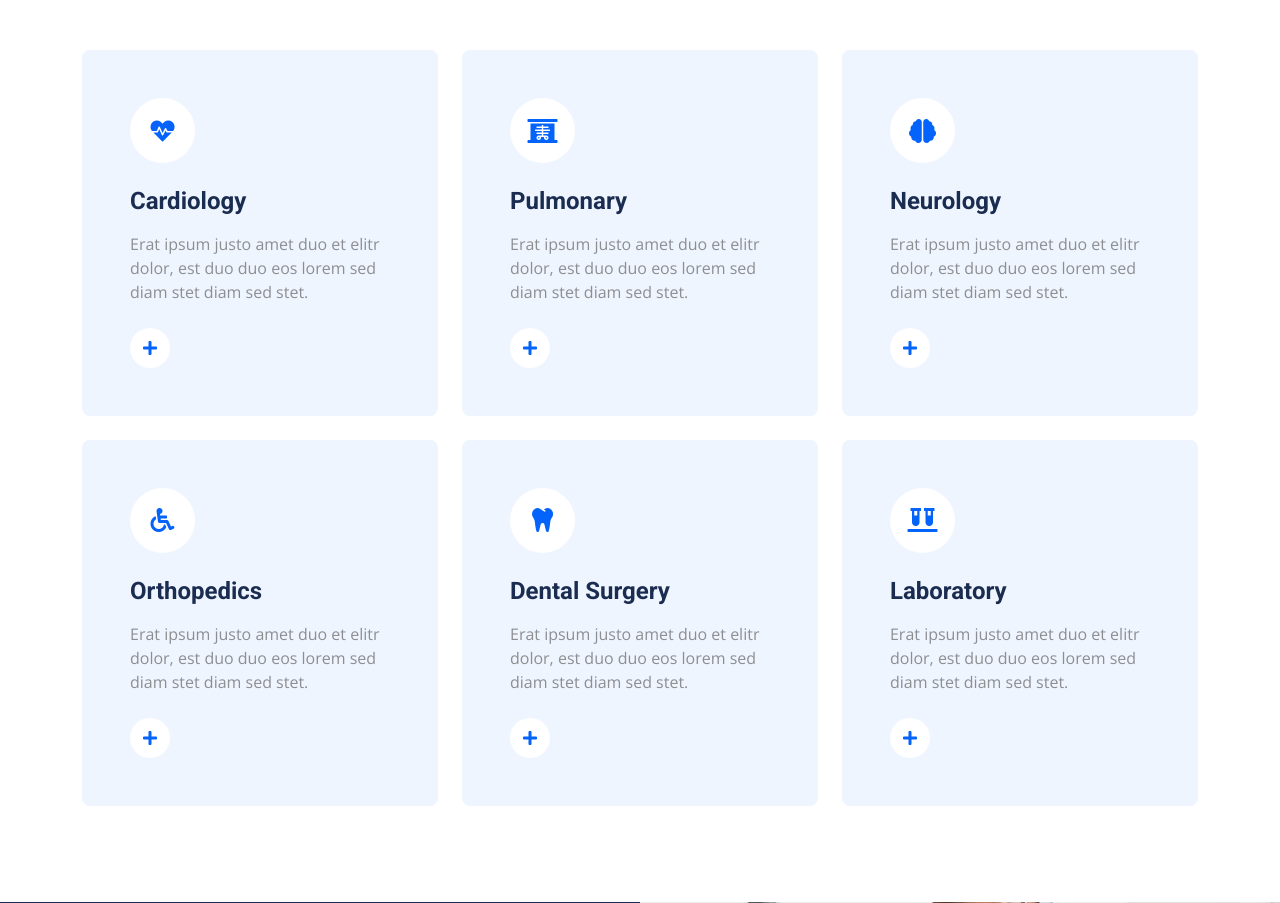
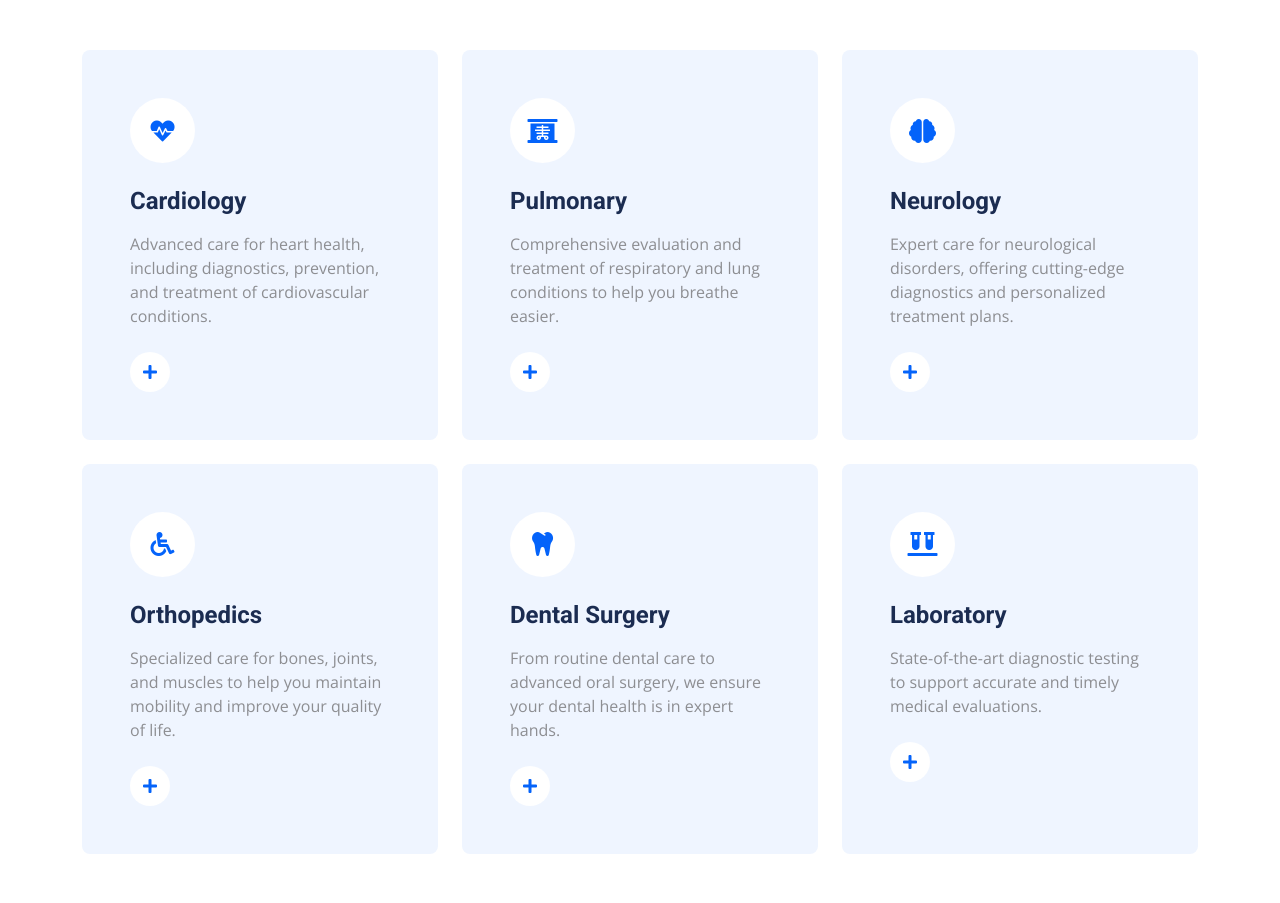
Before and after one commit to ghost-protocol/django-clinic-demo, a Django app: page / in a window 1280 px wide. Shown: the part 1624-2527 px from the top of the page. Run offline with Django 4.2, Linux system fonts and the light colour scheme; some libraries are stand-ins or nearby versions.

Commit message:
removed dummy text

```diff
--- a/templates/index.html
+++ b/templates/index.html
@@ -80,7 +80,7 @@
                             <i class="fa fa-heartbeat text-primary fs-4"></i>
                         </div>
                         <h4 class="mb-3">Cardiology</h4>
-                        <p class="mb-4">Erat ipsum justo amet duo et elitr dolor, est duo duo eos lorem sed diam stet diam sed stet.</p>
+                        <p class="mb-4">Advanced care for heart health, including diagnostics, prevention, and treatment of cardiovascular conditions.</p>
                         <a class="btn" href="{% url 'services' %}"><i class="fa fa-plus text-primary me-3"></i>Read More</a>
                     </div>
                 </div>
@@ -90,7 +90,7 @@
                             <i class="fa fa-x-ray text-primary fs-4"></i>
                         </div>
                         <h4 class="mb-3">Pulmonary</h4>
-                        <p class="mb-4">Erat ipsum justo amet duo et elitr dolor, est duo duo eos lorem sed diam stet diam sed stet.</p>
+                        <p class="mb-4">Comprehensive evaluation and treatment of respiratory and lung conditions to help you breathe easier.</p>
                         <a class="btn" href="{% url 'services' %}"><i class="fa fa-plus text-primary me-3"></i>Read More</a>
                     </div>
                 </div>
@@ -100,7 +100,7 @@
                             <i class="fa fa-brain text-primary fs-4"></i>
                         </div>
                         <h4 class="mb-3">Neurology</h4>
-                        <p class="mb-4">Erat ipsum justo amet duo et elitr dolor, est duo duo eos lorem sed diam stet diam sed stet.</p>
+                        <p class="mb-4">Expert care for neurological disorders, offering cutting-edge diagnostics and personalized treatment plans.</p>
                         <a class="btn" href="{% url 'services' %}"><i class="fa fa-plus text-primary me-3"></i>Read More</a>
                     </div>
                 </div>
@@ -110,7 +110,7 @@
                             <i class="fa fa-wheelchair text-primary fs-4"></i>
                         </div>
                         <h4 class="mb-3">Orthopedics</h4>
-                        <p class="mb-4">Erat ipsum justo amet duo et elitr dolor, est duo duo eos lorem sed diam stet diam sed stet.</p>
+                        <p class="mb-4">Specialized care for bones, joints, and muscles to help you maintain mobility and improve your quality of life.                        </p>
                         <a class="btn" href="{% url 'services' %}"><i class="fa fa-plus text-primary me-3"></i>Read More</a>
                     </div>
                 </div>
@@ -120,7 +120,7 @@
                             <i class="fa fa-tooth text-primary fs-4"></i>
                         </div>
                         <h4 class="mb-3">Dental Surgery</h4>
-                        <p class="mb-4">Erat ipsum justo amet duo et elitr dolor, est duo duo eos lorem sed diam stet diam sed stet.</p>
+                        <p class="mb-4">From routine dental care to advanced oral surgery, we ensure your dental health is in expert hands.</p>
                         <a class="btn" href="{% url 'services' %}"><i class="fa fa-plus text-primary me-3"></i>Read More</a>
                     </div>
                 </div>
@@ -130,7 +130,7 @@
                             <i class="fa fa-vials text-primary fs-4"></i>
                         </div>
                         <h4 class="mb-3">Laboratory</h4>
-                        <p class="mb-4">Erat ipsum justo amet duo et elitr dolor, est duo duo eos lorem sed diam stet diam sed stet.</p>
+                        <p class="mb-4">State-of-the-art diagnostic testing to support accurate and timely medical evaluations.</p>
                         <a class="btn" href="{% url 'services' %}"><i class="fa fa-plus text-primary me-3"></i>Read More</a>
                     </div>
                 </div>
```
